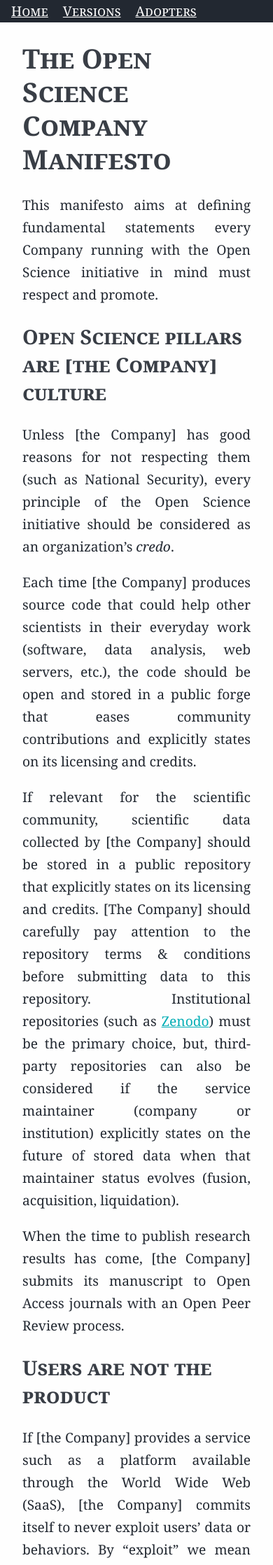
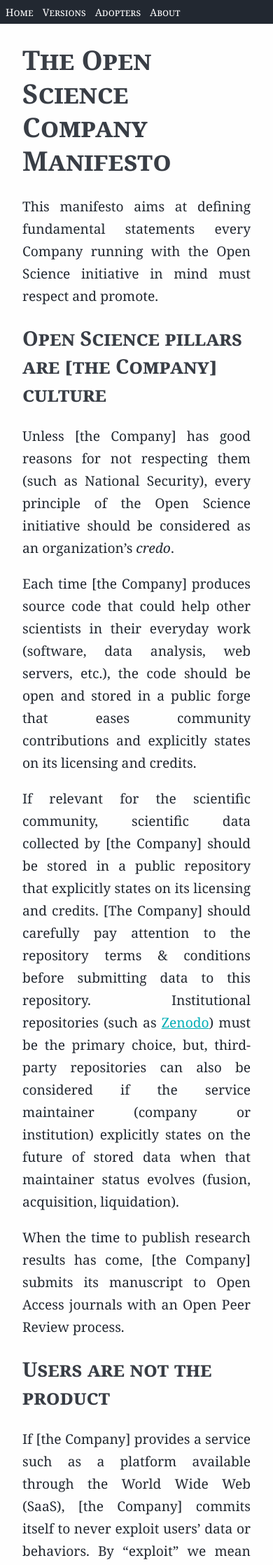
Before and after one commit to TailorDev/manifesto, a Jekyll site: the page built from index.html, in a window 390 px wide. Shown: the top 2236 px of the page at 70% size. Built offline with Jekyll 4.4.1, drawn with Linux system fonts in a browser that asks for light colours.

Commit message:
Fix header for small mobile screens

```diff
--- a/_sass/_mediaqueries.scss
+++ b/_sass/_mediaqueries.scss
@@ -1,10 +1,12 @@
 @media (max-width: 800px) {
   body {
-
     header {
       nav {
         ul {
-          margin: 0 1rem;
+          li {
+            margin: 0 0 0 .5rem;
+            font-size: 0.9rem;
+          }
         }
       }
     }
--- a/css/styles.scss
+++ b/css/styles.scss
@@ -57,7 +57,6 @@ body {
 
   header {
     width: 100%;
-    height: 2rem;
     background-color: $body-font-color;
 
     nav {
@@ -75,6 +74,7 @@ body {
           a {
             color: $body-background-color;
             font-variant: small-caps;
+            text-decoration: none;
 
             &:hover {
               color: darken($body-background-color, 10%);
```
